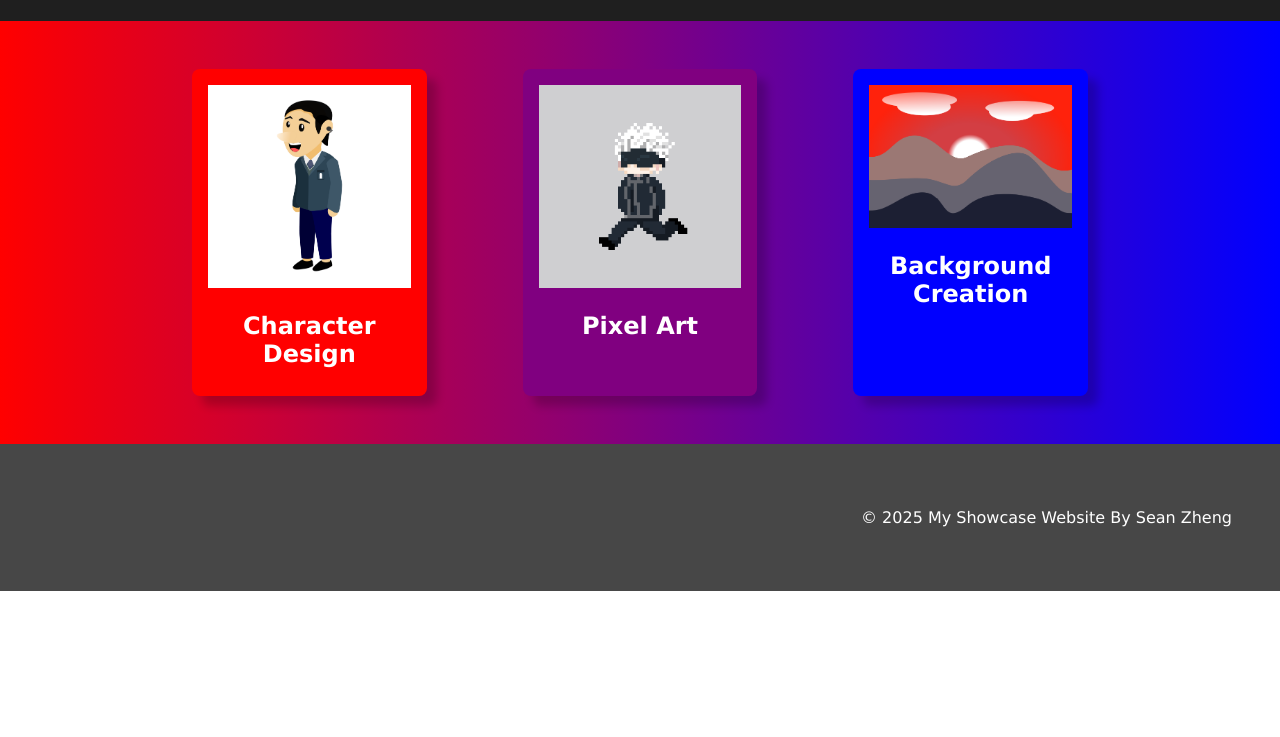
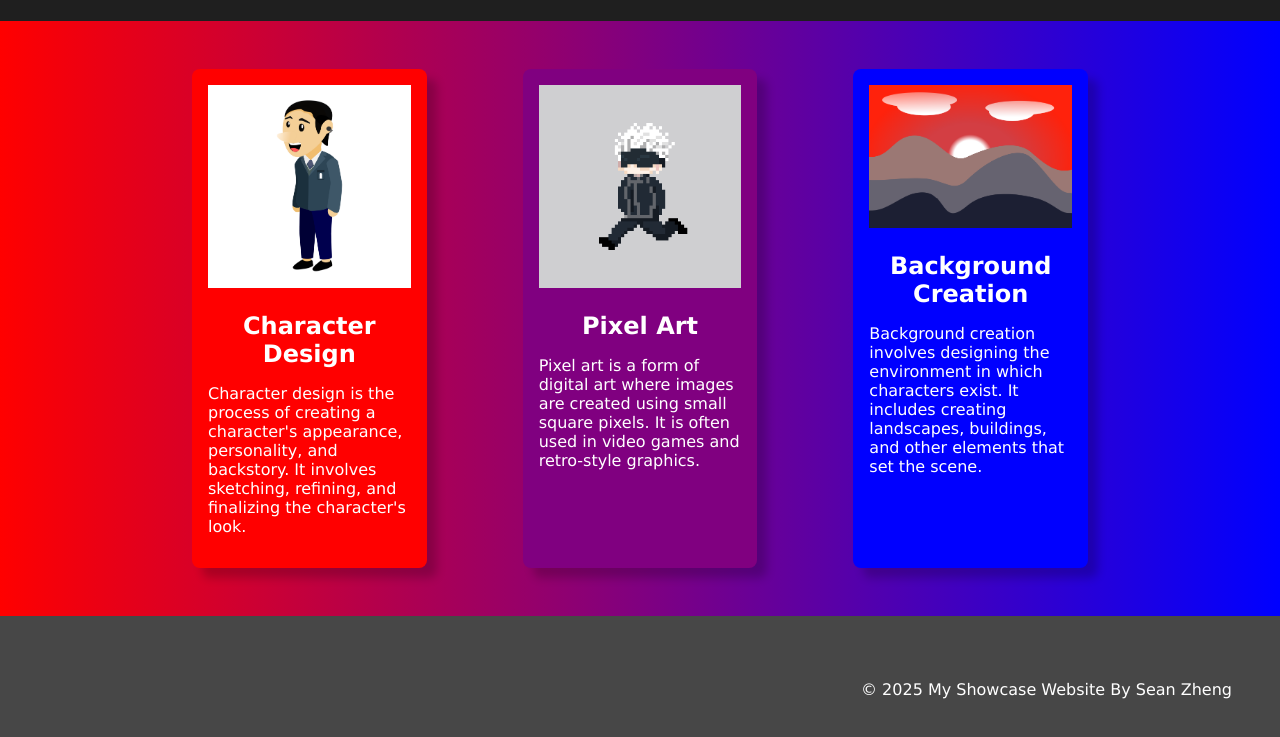
Before and after one commit to Zeanase0609/Sean-Zheng-s-Website, a plain HTML site: page index.html in a window 1280 px wide. Shown: the part 321-1058 px from the top of the page. Before the commit the page ends 912 px from the top, so only its background shows below. Drawn offline with Linux system fonts and the light colour scheme.

Commit message:
Added explanation

```diff
--- a/index.html
+++ b/index.html
@@ -29,14 +29,23 @@
             <div class="topic-card1">
                 <img src="images/Character.png" alt="Character Design">
                 <h2 class="topic-card-text">Character Design</h2>
+                <div class="topic-card-text1">
+                    <p>Character design is the process of creating a character's appearance, personality, and backstory. It involves sketching, refining, and finalizing the character's look.</p>
+                </div>
             </div>
             <div class="topic-card2">
                 <img src="images/Pixel_Art.png" alt="Gojo Pixel Art">
                 <h2 class="topic-card-text">Pixel Art</h2>
+                <div class="topic-card-text2">
+                    <p>Pixel art is a form of digital art where images are created using small square pixels. It is often used in video games and retro-style graphics.</p>
+                </div>
             </div>
             <div class="topic-card3">
                 <img src="images/drawing.png" alt="Background Creation">
                 <h2 class="topic-card-text">Background Creation</h2>
+                <div class="topic-card-text3">
+                    <p>Background creation involves designing the environment in which characters exist. It includes creating landscapes, buildings, and other elements that set the scene.</p>
+                </div>
             </div>
         </div>
     </section>
```
